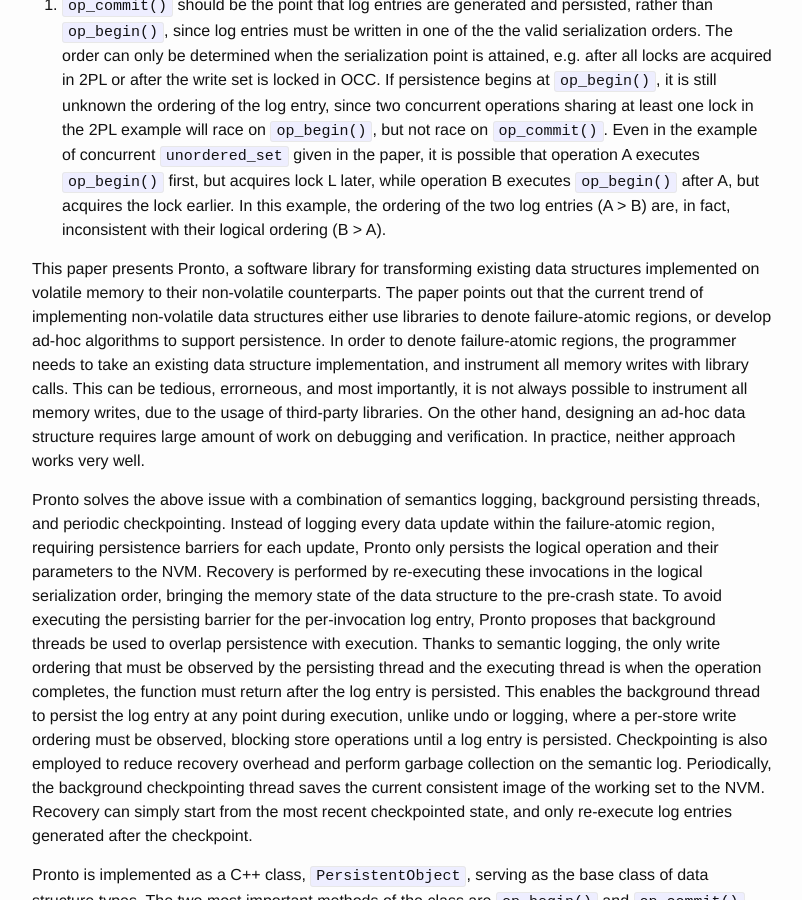
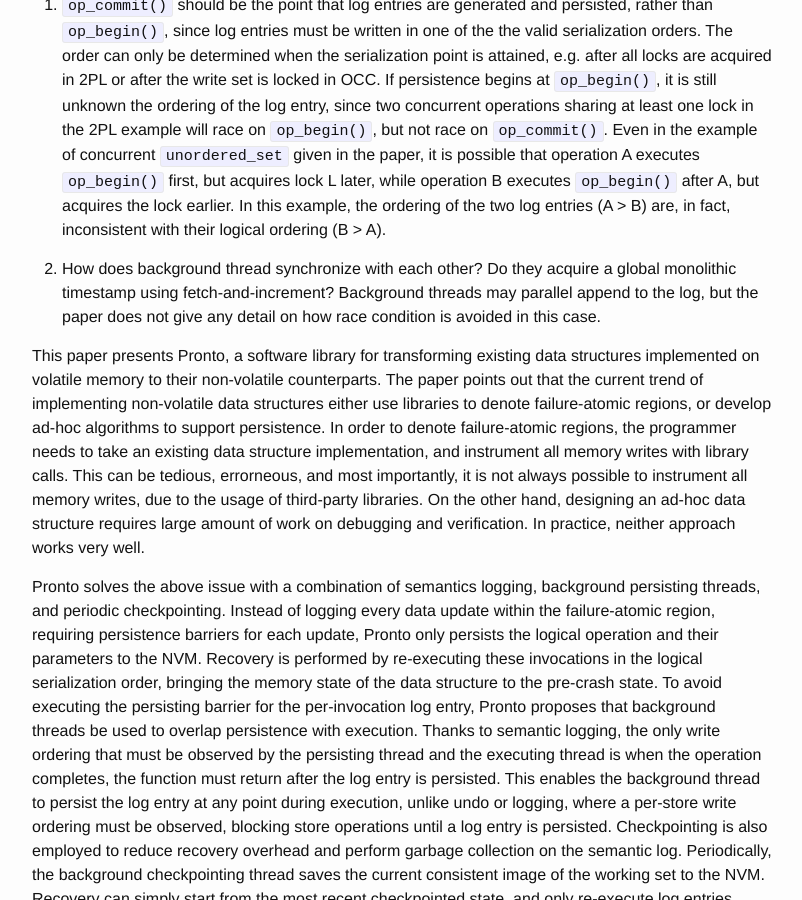
Before and after one commit to wangziqi2013/wangziqi2013.github.io, a Jekyll site: the page built from _posts/2020-08-26-pronto.markdown, in a window 1280 px wide and 900 px high, scrolled down 775 px. Shown: the whole window, without its empty margins (238-1040 px from the left). Built offline with Jekyll 4.4.1, drawn with Linux system fonts in a browser that asks for light colours; some of the changed text lies outside the part shown.

Commit message:
Adding lowlight

```diff
--- a/_posts/2020-08-26-pronto.markdown
+++ b/_posts/2020-08-26-pronto.markdown
@@ -35,6 +35,11 @@ version_mgmt:
    first, but acquires lock L later, while operation B executes `op_begin()` after A, but acquires the lock earlier.
    In this example, the ordering of the two log entries (A > B) are, in fact, inconsistent with their logical ordering
    (B > A).
+
+2. How does background thread synchronize with each other? Do they acquire a global monolithic timestamp using
+   fetch-and-increment? Background threads may parallel append to the log, but the paper does not give any detail on
+   how race condition is avoided in this case.
+
 
 This paper presents Pronto, a software library for transforming existing data structures implemented on volatile memory
 to their non-volatile counterparts. The paper points out that the current trend of implementing non-volatile data structures
@@ -93,3 +98,5 @@ called as a function pointer, as well as the arguments, to the background thread
 by the background thread while the foreground thread executes. A flag is set after persistence completes.
 On `op_commit()`, the foreground thread repeatedly checks the flag until it is set. After `op_commit()` returns, the
 operation is logically persisted, which is guaranteed to be recoverd after a crash.
+
+The semantic log is maintained as a fixed sized
```
